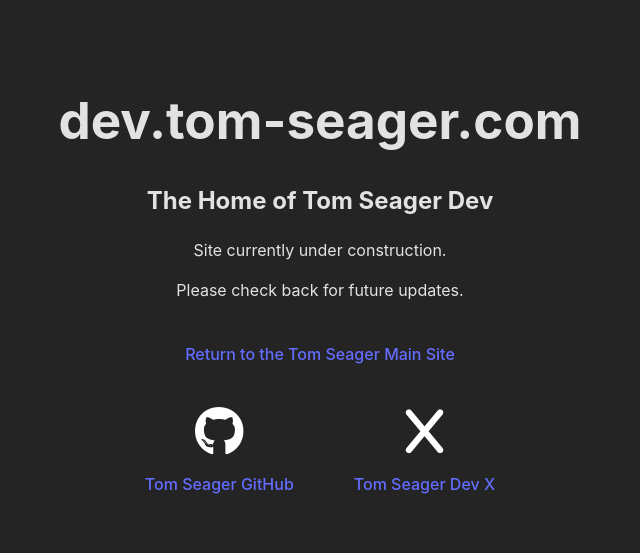
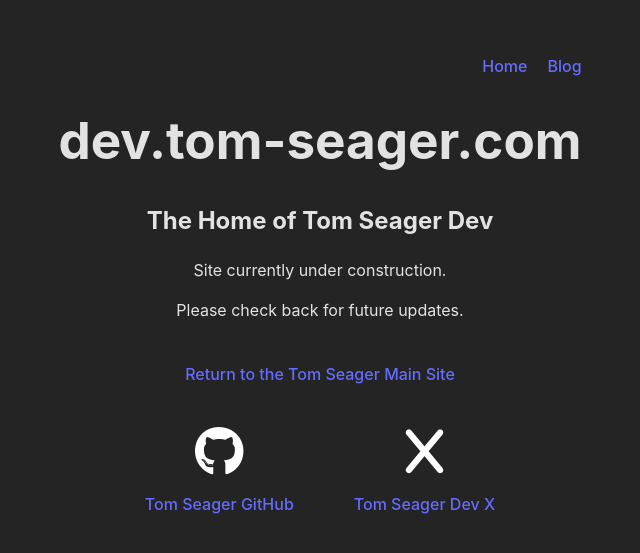
Before and after one commit to TomMetcalf/tom-seager-dev, a React (Vite) app: page / in a window 1280 px wide. Shown: the part 115-668 px from the top of the page, without its empty margins (320-960 px from the left). Built offline with nearby package versions, Linux system fonts and the light colour scheme.

Commit message:
add navigation component

```diff
--- a/src/App.css
+++ b/src/App.css
@@ -3,6 +3,17 @@
   margin: 0 auto;
   padding: 2rem;
   text-align: center;
+}
+
+.nav {
+  display: flex;
+  justify-content: flex-end;
+  list-style: none;
+  padding: 0;
+}
+
+.nav-link {
+  margin-right: 20px;
 }
 
 .first-line,
--- /dev/null
+++ b/src/components/Navigation.jsx
@@ -0,0 +1,16 @@
+import { Link } from 'react-router-dom';
+
+export default function Navigation() {
+  return (
+    <nav>
+      <ul className="nav">
+        <li>
+          <Link className="nav-link" to="/">Home</Link>
+        </li>
+        <li>
+          <Link to="/blog">Blog</Link>
+        </li>
+      </ul>
+    </nav>
+  );
+}
--- a/src/pages/Blog.jsx
+++ b/src/pages/Blog.jsx
@@ -1,3 +1,10 @@
+import Navigation from '../components/Navigation';
+
 export default function Blog() {
-  return <h1>Blog</h1>;
+  return (
+    <>
+      <Navigation />
+      <h1>Blog</h1>
+    </>
+  );
 }
--- a/src/pages/Home.jsx
+++ b/src/pages/Home.jsx
@@ -1,12 +1,13 @@
-import SiteLinks from "../components/SiteLinks";
-import SocialLinks from "../components/SocialLinks";
-import UndersConstructionText from "../components/UnderConstructionText";
-import WebHeader from "../components/WebHeader";
-
+import Navigation from '../components/Navigation';
+import SiteLinks from '../components/SiteLinks';
+import SocialLinks from '../components/SocialLinks';
+import UndersConstructionText from '../components/UnderConstructionText';
+import WebHeader from '../components/WebHeader';
 
 export default function Home() {
   return (
     <>
+      <Navigation />
       <WebHeader />
       <UndersConstructionText />
       <SiteLinks />
```
Lines whose indentation alone changed are shown as unchanged.
